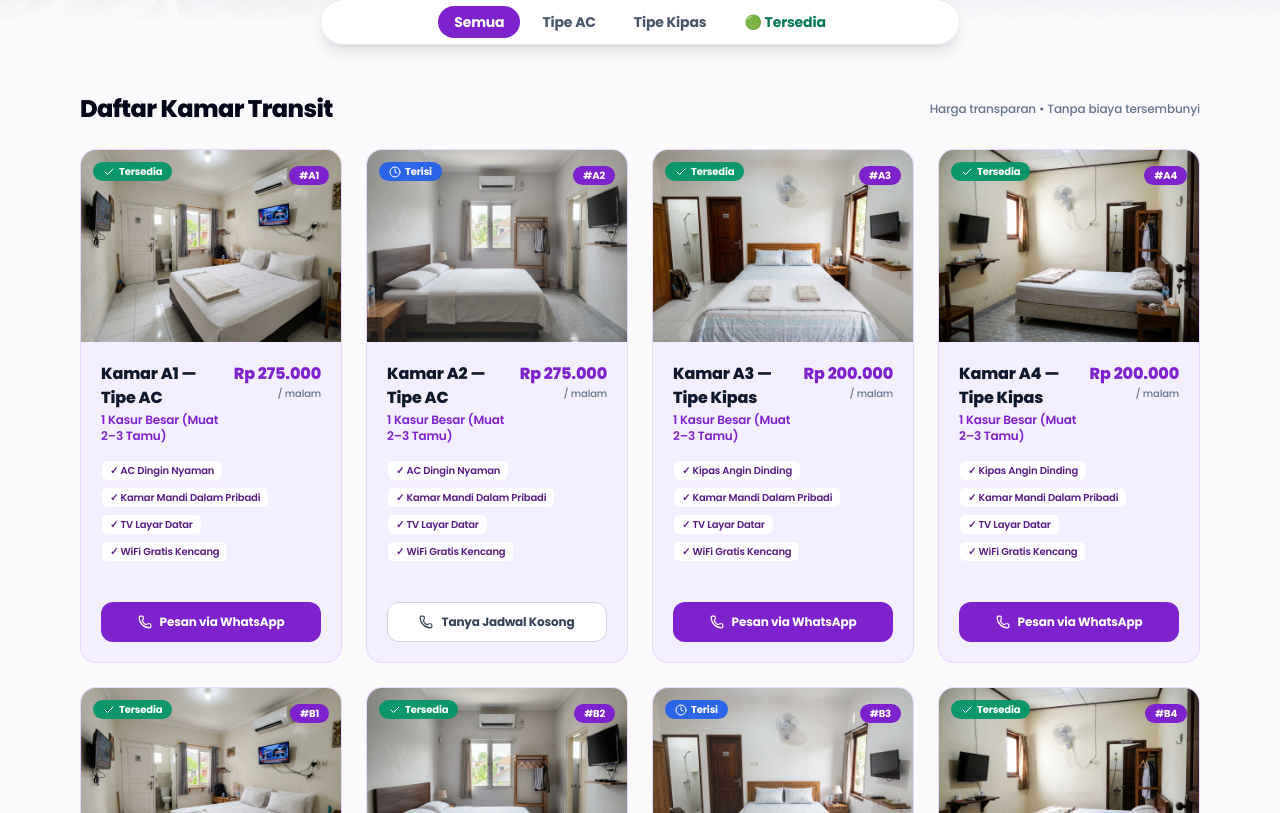
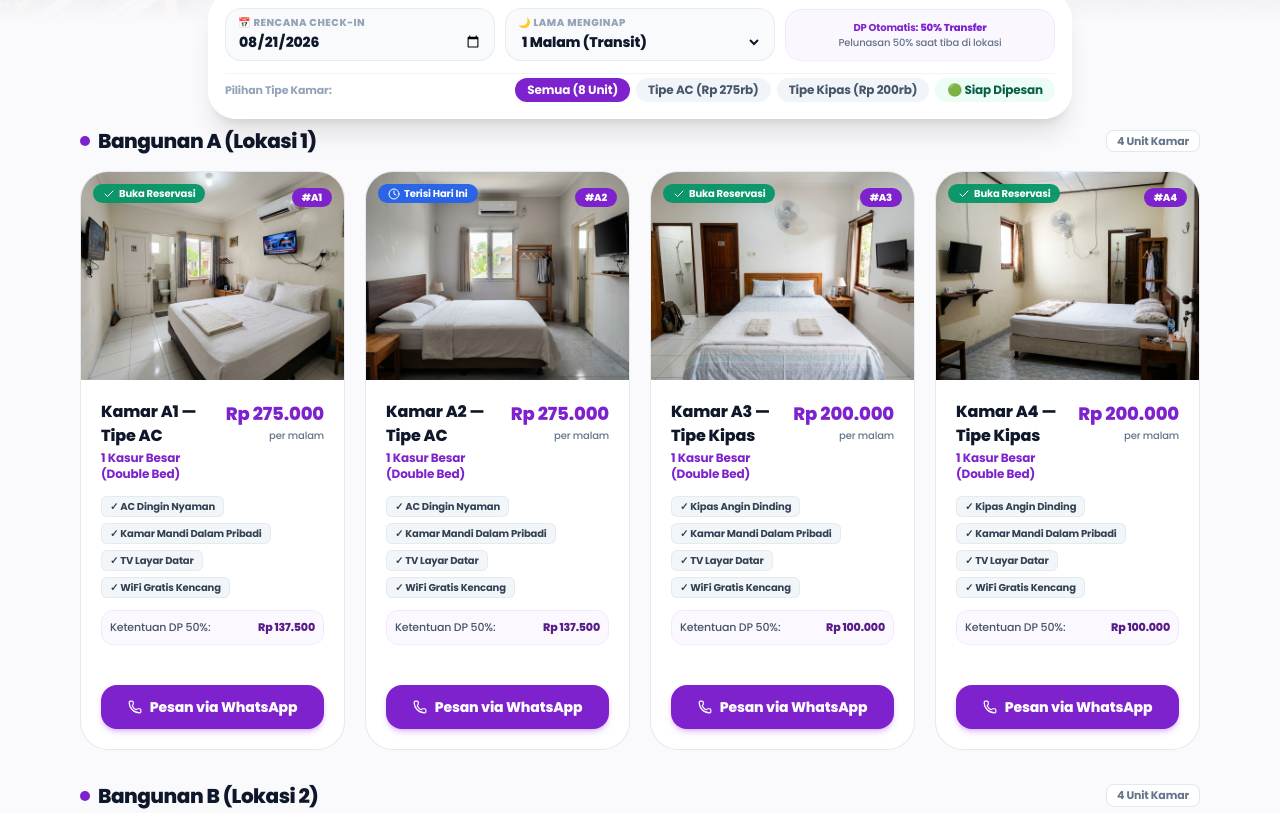
Before and after one commit to ilsetiawan1/penginapan-annisa, a Next.js app in the folder apps/web/: page /kamar in a window 1280 px wide. Shown: the part 467-1280 px from the top of the page. Built offline with nearby package versions, Linux system fonts and the light colour scheme.

Commit message:
feat(rooms): implement Option B dynamic date picker, nights duration selector, and live price/DP calculator for public /kamar page

```diff
--- a/apps/web/src/app/kamar/page.tsx
+++ b/apps/web/src/app/kamar/page.tsx
@@ -8,7 +8,9 @@ import { RoomFilter } from "../../features/public/rooms/components/room-filter";
 import { RoomGrid } from "../../features/public/rooms/components/room-grid";
 import { RoomHero } from "../../features/public/rooms/components/room-hero";
 
+// 8 UNIT KAMAR RESMI PENGINAPAN ANNISA (SESUAI PRD & TRD)
 const ROOMS_DATA: RoomItem[] = [
+  // BANGUNAN A
   {
     number: "A1",
     name: "Kamar A1 — Tipe AC",
@@ -16,7 +18,7 @@ const ROOMS_DATA: RoomItem[] = [
     status: "tersedia",
     price: "275.000",
     dp: "137.500",
-    bed: "1 Kasur Besar (Muat 2–3 Tamu)",
+    bed: "1 Kasur Besar (Double Bed)",
     capacity: "2–3 Tamu",
     facilities: [
       "AC Dingin Nyaman",
@@ -34,7 +36,7 @@ const ROOMS_DATA: RoomItem[] = [
     status: "terisi",
     price: "275.000",
     dp: "137.500",
-    bed: "1 Kasur Besar (Muat 2–3 Tamu)",
+    bed: "1 Kasur Besar (Double Bed)",
     capacity: "2–3 Tamu",
     facilities: [
       "AC Dingin Nyaman",
@@ -52,7 +54,7 @@ const ROOMS_DATA: RoomItem[] = [
     status: "tersedia",
     price: "200.000",
     dp: "100.000",
-    bed: "1 Kasur Besar (Muat 2–3 Tamu)",
+    bed: "1 Kasur Besar (Double Bed)",
     capacity: "2–3 Tamu",
     facilities: [
       "Kipas Angin Dinding",
@@ -70,7 +72,7 @@ const ROOMS_DATA: RoomItem[] = [
     status: "tersedia",
     price: "200.000",
     dp: "100.000",
-    bed: "1 Kasur Besar (Muat 2–3 Tamu)",
+    bed: "1 Kasur Besar (Double Bed)",
     capacity: "2–3 Tamu",
     facilities: [
       "Kipas Angin Dinding",
@@ -81,6 +83,8 @@ const ROOMS_DATA: RoomItem[] = [
     ],
     image: "/rooms/room-kipas-202.jpg",
   },
+
+  // BANGUNAN B
   {
     number: "B1",
     name: "Kamar B1 — Tipe AC",
@@ -88,7 +92,7 @@ const ROOMS_DATA: RoomItem[] = [
     status: "tersedia",
     price: "275.000",
     dp: "137.500",
-    bed: "1 Kasur Besar (Muat 2–3 Tamu)",
+    bed: "1 Kasur Besar (Double Bed)",
     capacity: "2–3 Tamu",
     facilities: [
       "AC Dingin Nyaman",
@@ -106,7 +110,7 @@ const ROOMS_DATA: RoomItem[] = [
     status: "tersedia",
     price: "275.000",
     dp: "137.500",
-    bed: "1 Kasur Besar (Muat 2–3 Tamu)",
+    bed: "1 Kasur Besar (Double Bed)",
     capacity: "2–3 Tamu",
     facilities: [
       "AC Dingin Nyaman",
@@ -124,7 +128,7 @@ const ROOMS_DATA: RoomItem[] = [
     status: "terisi",
     price: "200.000",
     dp: "100.000",
-    bed: "1 Kasur Besar (Muat 2–3 Tamu)",
+    bed: "1 Kasur Besar (Double Bed)",
     capacity: "2–3 Tamu",
     facilities: [
       "Kipas Angin Dinding",
@@ -142,7 +146,7 @@ const ROOMS_DATA: RoomItem[] = [
     status: "tersedia",
     price: "200.000",
     dp: "100.000",
-    bed: "1 Kasur Besar (Muat 2–3 Tamu)",
+    bed: "1 Kasur Besar (Double Bed)",
     capacity: "2–3 Tamu",
     facilities: [
       "Kipas Angin Dinding",
@@ -158,6 +162,10 @@ const ROOMS_DATA: RoomItem[] = [
 export default function KamarPage() {
   const [filter, setFilter] = useState<"all" | "ac" | "kipas" | "tersedia">("all");
   const [searchQuery, setSearchQuery] = useState("");
+  const [checkInDate, setCheckInDate] = useState<string>(() => {
+    return new Date().toISOString().split("T")[0];
+  });
+  const [nights, setNights] = useState<number>(1);
 
   const filteredRooms = ROOMS_DATA.filter((r) => {
     const matchCategory =
@@ -175,13 +183,23 @@ export default function KamarPage() {
     <div className="min-h-screen bg-[#faf9fc] text-slate-900 font-sans selection:bg-purple-200 selection:text-purple-900">
       <Navbar />
       <RoomHero searchQuery={searchQuery} onSearchChange={setSearchQuery} />
-      <RoomFilter activeFilter={filter} onFilterChange={setFilter} />
+      <RoomFilter
+        checkInDate={checkInDate}
+        onCheckInDateChange={setCheckInDate}
+        nights={nights}
+        onNightsChange={setNights}
+        activeFilter={filter}
+        onFilterChange={setFilter}
+      />
       <RoomGrid
         rooms={filteredRooms}
         searchQuery={searchQuery}
+        checkInDate={checkInDate}
+        nights={nights}
         onReset={() => {
           setSearchQuery("");
           setFilter("all");
+          setNights(1);
         }}
       />
       <Footer />
--- a/apps/web/src/features/public/rooms/components/room-card.tsx
+++ b/apps/web/src/features/public/rooms/components/room-card.tsx
@@ -2,14 +2,14 @@ import { Check, CheckCircle2, Clock, Phone } from "lucide-react";
 import Image from "next/image";
 import { Button } from "../../../../components/ui/button";
 import { Card } from "../../../../components/ui/card";
-import { getRoomAvailabilityInquiryUrl, getRoomBookingWhatsAppUrl } from "../../../../lib/whatsapp";
+import { ANNISA_WA_NUMBER } from "../../../../lib/whatsapp";
 
 export interface RoomItem {
   number: string;
   name: string;
   type: "ac" | "kipas";
   status: "tersedia" | "terisi";
-  price: string;
+  price: string; // e.g. "275.000"
   dp: string;
   bed: string;
   capacity: string;
@@ -19,40 +19,63 @@ export interface RoomItem {
 
 interface RoomCardProps {
   room: RoomItem;
+  checkInDate?: string;
+  nights?: number;
 }
 
-export function RoomCard({ room }: RoomCardProps) {
+export function RoomCard({ room, checkInDate, nights = 1 }: RoomCardProps) {
   const isAvailable = room.status === "tersedia";
+  const numericPrice = Number(room.price.replace(/\./g, ""));
+  const totalPrice = numericPrice * nights;
+  const dpPrice = Math.round(totalPrice * 0.5);
+
+  const formattedDateStr = checkInDate
+    ? new Date(checkInDate).toLocaleDateString("id-ID", {
+        day: "numeric",
+        month: "short",
+        year: "numeric",
+      })
+    : "Hari Ini";
+
+  // URL WhatsApp dengan Draf Pesan Lengkap Otomatis
+  const waMessage = `*Halo Penginapan Annisa, saya ingin reservasi kamar:*
+• Tipe: *${room.name}*
+• Tgl Check-In: *${formattedDateStr}*
+• Durasi: *${nights} Malam*
+• Estimasi Total: *Rp ${totalPrice.toLocaleString("id-ID")}*
+• DP 50%: *Rp ${dpPrice.toLocaleString("id-ID")}*
+
+Apakah kamar ini tersedia di tanggal tersebut? Terima kasih! 🙏`;
+
+  const waUrl = `https://wa.me/${ANNISA_WA_NUMBER}?text=${encodeURIComponent(waMessage)}`;
 
   return (
-    <Card className="overflow-hidden p-0 rounded-2xl bg-[#f4effe] hover:bg-[#f1eaff] border border-purple-200/90 hover:border-purple-300 hover:shadow-md transition-all flex flex-col justify-between">
+    <Card className="overflow-hidden p-0 rounded-3xl bg-white hover:shadow-xl border border-slate-200/90 hover:border-purple-300 transition-all duration-300 flex flex-col justify-between group">
       <div>
-        <div className="relative h-44 sm:h-48 w-full bg-slate-100 overflow-hidden">
+        <div className="relative h-48 sm:h-52 w-full bg-slate-100 overflow-hidden">
           <Image
             src={room.image}
             alt={room.name}
             fill
-            className={`object-cover transition duration-300 ${
-              isAvailable ? "hover:scale-105" : "grayscale-[20%] opacity-90"
-            }`}
+            className="object-cover transition duration-500 group-hover:scale-105"
           />
-          {/* 2 Status Badge: 🟢 Tersedia / 🔵 Terisi */}
+          {/* Status Badge */}
           <div className="absolute top-3 left-3">
             {isAvailable ? (
-              <span className="bg-emerald-600/95 text-white px-2.5 py-0.5 rounded-full text-[10px] font-bold shadow-xs flex items-center gap-1">
+              <span className="bg-emerald-600/95 text-white px-2.5 py-0.5 rounded-full text-[10px] font-bold shadow-xs flex items-center gap-1 backdrop-blur-xs">
                 <Check className="w-3 h-3" />
-                <span>Tersedia</span>
+                <span>Buka Reservasi</span>
               </span>
             ) : (
-              <span className="bg-blue-600/95 text-white px-2.5 py-0.5 rounded-full text-[10px] font-bold shadow-xs flex items-center gap-1">
+              <span className="bg-blue-600/95 text-white px-2.5 py-0.5 rounded-full text-[10px] font-bold shadow-xs flex items-center gap-1 backdrop-blur-xs">
                 <Clock className="w-3 h-3" />
-                <span>Terisi</span>
+                <span>Terisi Hari Ini</span>
               </span>
             )}
           </div>
           {/* Room Number Badge */}
           <div className="absolute top-3 right-3">
-            <span className="bg-purple-700 text-white px-2.5 py-0.5 rounded-full text-[10px] font-bold shadow-xs">
+            <span className="bg-purple-700 text-white px-2.5 py-0.5 rounded-full text-[10px] font-black shadow-xs">
               #{room.number}
             </span>
           </div>
@@ -64,65 +87,51 @@ export function RoomCard({ room }: RoomCardProps) {
               <h3 className="font-extrabold text-sm sm:text-base text-slate-900 leading-snug">
                 {room.name}
               </h3>
-              <p className="text-xs text-purple-700 font-semibold mt-0.5">{room.bed}</p>
+              <p className="text-xs text-purple-700 font-bold mt-0.5">{room.bed}</p>
             </div>
             <div className="text-right shrink-0">
-              <p className="text-sm sm:text-base font-black text-purple-700">Rp {room.price}</p>
-              <span className="text-[10px] text-slate-500 font-medium block">/ malam</span>
+              <p className="text-base sm:text-lg font-black text-purple-700">
+                Rp {totalPrice.toLocaleString("id-ID")}
+              </p>
+              <span className="text-[10px] text-slate-500 font-medium block">
+                {nights > 1 ? `untuk ${nights} malam` : "per malam"}
+              </span>
             </div>
           </div>
 
           {/* Key Facilities Tags */}
-          <div className="flex flex-wrap gap-1.5 pt-1">
+          <div className="flex flex-wrap gap-1.5 pt-0.5">
             {room.facilities.slice(0, 4).map((f) => (
               <span
                 key={f}
-                className="text-[10px] font-semibold text-purple-900 bg-white/85 border border-purple-100/80 px-2 py-0.5 rounded-md"
+                className="text-[10px] font-bold text-slate-700 bg-slate-100/90 border border-slate-200/80 px-2 py-0.5 rounded-md"
               >
                 ✓ {f}
               </span>
             ))}
+          </div>
+
+          {/* Estimasi DP Box */}
+          <div className="bg-purple-50/70 border border-purple-100 rounded-xl p-2 flex items-center justify-between text-[11px]">
+            <span className="text-slate-600 font-medium">Ketentuan DP 50%:</span>
+            <strong className="text-purple-900 font-black">
+              Rp {dpPrice.toLocaleString("id-ID")}
+            </strong>
           </div>
         </div>
       </div>
 
       {/* Bottom WhatsApp Booking CTA */}
       <div className="p-4 sm:p-5 pt-0">
-        {isAvailable ? (
         <Button
           asChild
-            variant="primary"
-            className="w-full rounded-xl bg-purple-700 hover:bg-purple-800 text-white font-bold gap-2 text-xs h-10 shadow-xs cursor-pointer"
+          className="w-full rounded-2xl bg-purple-700 hover:bg-purple-800 text-white font-extrabold gap-2 text-xs sm:text-sm h-11 shadow-md hover:shadow-lg transition-all cursor-pointer"
         >
-            <a
-              href={getRoomBookingWhatsAppUrl({
-                roomNumber: room.number,
-                roomName: room.name,
-                price: room.price,
-              })}
-              target="_blank"
-              rel="noreferrer"
-            >
+          <a href={waUrl} target="_blank" rel="noreferrer">
             <Phone className="w-3.5 h-3.5" />
             <span>Pesan via WhatsApp</span>
           </a>
         </Button>
-        ) : (
-          <Button
-            asChild
-            variant="outline"
-            className="w-full rounded-xl border-slate-300 text-slate-700 hover:bg-slate-50 font-bold gap-2 text-xs h-10 shadow-2xs cursor-pointer"
-          >
-            <a
-              href={getRoomAvailabilityInquiryUrl(room.number, room.name)}
-              target="_blank"
-              rel="noreferrer"
-            >
-              <Phone className="w-3.5 h-3.5" />
-              <span>Tanya Jadwal Kosong</span>
-            </a>
-          </Button>
-        )}
       </div>
     </Card>
   );
--- a/apps/web/src/features/public/rooms/components/room-filter.tsx
+++ b/apps/web/src/features/public/rooms/components/room-filter.tsx
@@ -1,56 +1,132 @@
+"use client";
+
+import { Calendar, Moon, Sparkles } from "lucide-react";
+
 interface RoomFilterProps {
+  checkInDate: string;
+  onCheckInDateChange: (date: string) => void;
+  nights: number;
+  onNightsChange: (nights: number) => void;
   activeFilter: "all" | "ac" | "kipas" | "tersedia";
   onFilterChange: (filter: "all" | "ac" | "kipas" | "tersedia") => void;
 }
 
-export function RoomFilter({ activeFilter, onFilterChange }: RoomFilterProps) {
+export function RoomFilter({
+  checkInDate,
+  onCheckInDateChange,
+  nights,
+  onNightsChange,
+  activeFilter,
+  onFilterChange,
+}: RoomFilterProps) {
   return (
-    <section className="relative z-20 -mt-5 sm:-mt-6 max-w-2xl mx-auto px-3 sm:px-4">
-      <div className="bg-white/95 backdrop-blur-md rounded-full p-1 sm:p-1.5 shadow-lg border border-slate-200/90 flex items-center justify-center gap-1 sm:gap-1.5 overflow-x-auto no-scrollbar">
+    <section className="relative z-20 -mt-6 sm:-mt-8 max-w-4xl mx-auto px-3 sm:px-4">
+      <div className="bg-white/95 backdrop-blur-xl rounded-3xl p-3 sm:p-4 shadow-xl border border-white/80 space-y-3">
+        {/* Baris 1: Pemilih Tanggal Check-In & Lama Menginap (Estimator Booking) */}
+        <div className="grid grid-cols-1 sm:grid-cols-3 gap-2.5 items-center">
+          {/* Input Tanggal Check-In */}
+          <div className="bg-slate-50 border border-slate-200/80 rounded-2xl px-3 py-1.5 focus-within:border-purple-600 transition">
+            <label
+              htmlFor="kamar-checkin-date"
+              className="text-[10px] font-black text-slate-400 uppercase tracking-wider block"
+            >
+              📅 Rencana Check-In
+            </label>
+            <input
+              id="kamar-checkin-date"
+              type="date"
+              value={checkInDate}
+              onChange={(e) => onCheckInDateChange(e.target.value)}
+              className="w-full bg-transparent text-xs sm:text-sm font-extrabold text-slate-900 outline-none cursor-pointer"
+            />
+          </div>
+
+          {/* Selector Lama Menginap */}
+          <div className="bg-slate-50 border border-slate-200/80 rounded-2xl px-3 py-1.5 focus-within:border-purple-600 transition">
+            <label
+              htmlFor="kamar-nights"
+              className="text-[10px] font-black text-slate-400 uppercase tracking-wider block"
+            >
+              🌙 Lama Menginap
+            </label>
+            <select
+              id="kamar-nights"
+              value={nights}
+              onChange={(e) => onNightsChange(Number(e.target.value))}
+              className="w-full bg-transparent text-xs sm:text-sm font-extrabold text-slate-900 outline-none cursor-pointer"
+            >
+              <option value={1}>1 Malam (Transit)</option>
+              <option value={2}>2 Malam</option>
+              <option value={3}>3 Malam</option>
+              <option value={4}>4 Malam</option>
+              <option value={5}>5 Malam</option>
+            </select>
+          </div>
+
+          {/* Indikator Estimasi Cepat */}
+          <div className="bg-purple-50/80 border border-purple-100 rounded-2xl p-2 sm:p-2.5 text-center flex flex-col justify-center">
+            <span className="text-[10px] font-bold text-purple-700 block">
+              DP Otomatis: <strong>50% Transfer</strong>
+            </span>
+            <span className="text-[10px] text-slate-500 font-medium">
+              Pelunasan 50% saat tiba di lokasi
+            </span>
+          </div>
+        </div>
+
+        {/* Baris 2: Filter Kategori Tipe Kamar */}
+        <div className="flex items-center justify-between gap-2 pt-1 border-t border-slate-100 flex-wrap">
+          <span className="text-[11px] font-bold text-slate-400 hidden sm:inline">
+            Pilihan Tipe Kamar:
+          </span>
+
+          <div className="flex items-center gap-1.5 flex-wrap">
             <button
               type="button"
               onClick={() => onFilterChange("all")}
-          className={`px-3 sm:px-4 py-1.5 rounded-full text-xs sm:text-sm font-bold transition-all shrink-0 cursor-pointer ${
+              className={`px-3 py-1 rounded-xl text-xs font-bold transition-all cursor-pointer ${
                 activeFilter === "all"
                   ? "bg-purple-700 text-white shadow-xs"
-              : "text-slate-600 hover:text-purple-700 hover:bg-purple-50/60"
+                  : "bg-slate-100 text-slate-600 hover:text-purple-700"
               }`}
             >
-          Semua
+              Semua (8 Unit)
             </button>
             <button
               type="button"
               onClick={() => onFilterChange("ac")}
-          className={`px-3 sm:px-4 py-1.5 rounded-full text-xs sm:text-sm font-bold transition-all shrink-0 cursor-pointer ${
+              className={`px-3 py-1 rounded-xl text-xs font-bold transition-all cursor-pointer ${
                 activeFilter === "ac"
                   ? "bg-purple-700 text-white shadow-xs"
-              : "text-slate-600 hover:text-purple-700 hover:bg-purple-50/60"
+                  : "bg-slate-100 text-slate-600 hover:text-purple-700"
               }`}
             >
-          Tipe AC
+              Tipe AC (Rp 275rb)
             </button>
             <button
               type="button"
               onClick={() => onFilterChange("kipas")}
-          className={`px-3 sm:px-4 py-1.5 rounded-full text-xs sm:text-sm font-bold transition-all shrink-0 cursor-pointer ${
+              className={`px-3 py-1 rounded-xl text-xs font-bold transition-all cursor-pointer ${
                 activeFilter === "kipas"
                   ? "bg-purple-700 text-white shadow-xs"
-              : "text-slate-600 hover:text-purple-700 hover:bg-purple-50/60"
+                  : "bg-slate-100 text-slate-600 hover:text-purple-700"
               }`}
             >
-          Tipe Kipas
+              Tipe Kipas (Rp 200rb)
             </button>
             <button
               type="button"
               onClick={() => onFilterChange("tersedia")}
-          className={`px-3 sm:px-4 py-1.5 rounded-full text-xs sm:text-sm font-bold transition-all shrink-0 cursor-pointer ${
+              className={`px-3 py-1 rounded-xl text-xs font-bold transition-all cursor-pointer ${
                 activeFilter === "tersedia"
                   ? "bg-emerald-600 text-white shadow-xs"
-              : "text-emerald-700 hover:bg-emerald-50"
+                  : "bg-emerald-50 text-emerald-800 hover:bg-emerald-100"
               }`}
             >
-          🟢 Tersedia
+              🟢 Siap Dipesan
             </button>
+          </div>
+        </div>
       </div>
     </section>
   );
--- a/apps/web/src/features/public/rooms/components/room-grid.tsx
+++ b/apps/web/src/features/public/rooms/components/room-grid.tsx
@@ -4,23 +4,26 @@ import { RoomCard, type RoomItem } from "./room-card";
 interface RoomGridProps {
   rooms: RoomItem[];
   searchQuery: string;
+  checkInDate: string;
+  nights: number;
   onReset: () => void;
 }
 
-export function RoomGrid({ rooms, searchQuery, onReset }: RoomGridProps) {
+export function RoomGrid({
+  rooms,
+  searchQuery,
+  checkInDate,
+  nights,
+  onReset,
+}: RoomGridProps) {
+  // Pisahkan Kamar Bangunan A & Bangunan B
+  const roomsA = rooms.filter((r) => r.number.startsWith("A"));
+  const roomsB = rooms.filter((r) => r.number.startsWith("B"));
+
   return (
-    <section className="max-w-6xl mx-auto px-4 pt-2 pb-16 sm:pb-20">
-      <div className="flex items-center justify-between mt-10 mb-5 sm:mb-6">
-        <h2 className="text-lg sm:text-2xl font-black text-slate-950 tracking-tight">
-          Daftar Kamar Transit
-        </h2>
-        <span className="text-xs text-slate-500 font-medium hidden sm:inline-block">
-          Harga transparan &bull; Tanpa biaya tersembunyi
-        </span>
-      </div>
-
+    <section className="max-w-6xl mx-auto px-4 pt-2 pb-16 sm:pb-20 space-y-8">
       {rooms.length === 0 ? (
-        <div className="text-center py-12 bg-white rounded-2xl border border-slate-200 p-6">
+        <div className="text-center py-12 bg-white rounded-3xl border border-slate-200 p-6 shadow-2xs">
           <p className="text-slate-500 text-sm font-medium">
             Tidak ditemukan unit kamar dengan kata kunci &quot;{searchQuery}&quot;.
           </p>
@@ -34,11 +37,63 @@ export function RoomGrid({ rooms, searchQuery, onReset }: RoomGridProps) {
           </Button>
         </div>
       ) : (
-        <div className="grid grid-cols-1 md:grid-cols-2 lg:grid-cols-4 gap-5 sm:gap-6">
-          {rooms.map((room) => (
-            <RoomCard key={room.number} room={room} />
-          ))}
-        </div>
+        <>
+          {/* BANGUNAN A */}
+          {roomsA.length > 0 && (
+            <div className="space-y-4">
+              <div className="flex items-center justify-between">
+                <div className="flex items-center gap-2">
+                  <span className="w-2.5 h-2.5 rounded-full bg-purple-700" />
+                  <h2 className="text-base sm:text-xl font-black text-slate-900 tracking-tight">
+                    Bangunan A (Lokasi 1)
+                  </h2>
+                </div>
+                <span className="text-[11px] font-bold text-slate-500 bg-white px-2.5 py-0.5 rounded-lg border border-slate-200">
+                  {roomsA.length} Unit Kamar
+                </span>
+              </div>
+
+              <div className="grid grid-cols-1 sm:grid-cols-2 lg:grid-cols-4 gap-4 sm:gap-5">
+                {roomsA.map((room) => (
+                  <RoomCard
+                    key={room.number}
+                    room={room}
+                    checkInDate={checkInDate}
+                    nights={nights}
+                  />
+                ))}
+              </div>
+            </div>
+          )}
+
+          {/* BANGUNAN B */}
+          {roomsB.length > 0 && (
+            <div className="space-y-4">
+              <div className="flex items-center justify-between">
+                <div className="flex items-center gap-2">
+                  <span className="w-2.5 h-2.5 rounded-full bg-purple-700" />
+                  <h2 className="text-base sm:text-xl font-black text-slate-900 tracking-tight">
+                    Bangunan B (Lokasi 2)
+                  </h2>
+                </div>
+                <span className="text-[11px] font-bold text-slate-500 bg-white px-2.5 py-0.5 rounded-lg border border-slate-200">
+                  {roomsB.length} Unit Kamar
+                </span>
+              </div>
+
+              <div className="grid grid-cols-1 sm:grid-cols-2 lg:grid-cols-4 gap-4 sm:gap-5">
+                {roomsB.map((room) => (
+                  <RoomCard
+                    key={room.number}
+                    room={room}
+                    checkInDate={checkInDate}
+                    nights={nights}
+                  />
+                ))}
+              </div>
+            </div>
+          )}
+        </>
       )}
     </section>
   );
```
Also changed, not shown: apps/web/src/app/contact/page.tsx (+0 -11 lines). Lines whose indentation alone changed are shown as unchanged.
